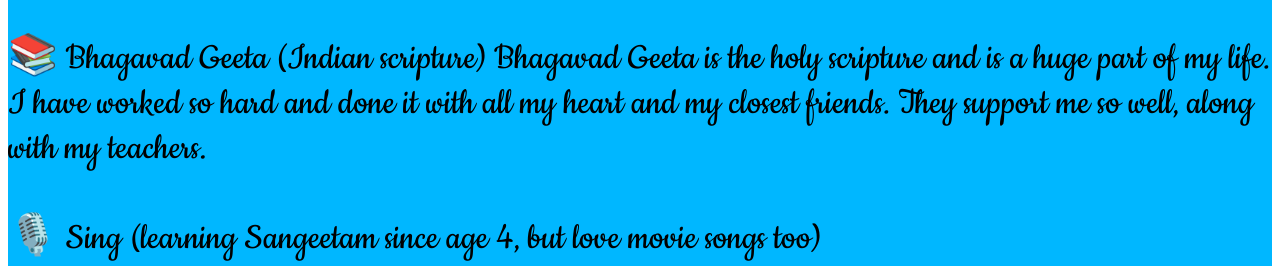
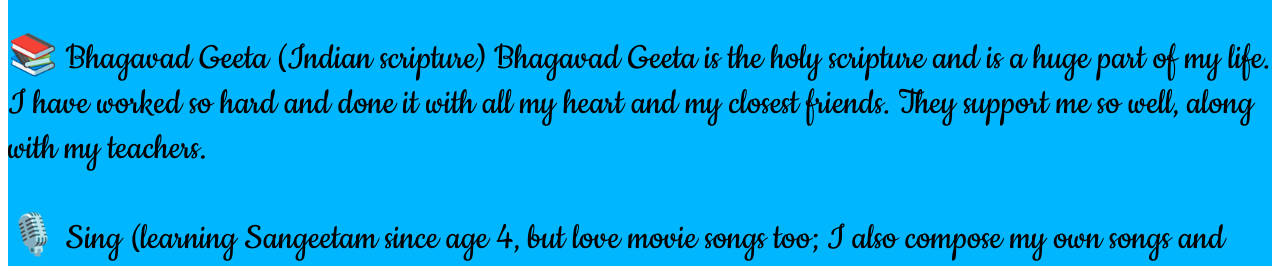
Before and after one commit to manyada/Portfolio, a plain HTML site: page Hobby.html in a window 1280 px wide. Shown: the part 530-796 px from the top of the page. Drawn offline with Linux system fonts and the light colour scheme.

Commit message:
Update Hobby.html

```diff
--- a/Hobby.html
+++ b/Hobby.html
@@ -52,7 +52,7 @@
                 I have worked
                 so hard and done it with all my heart and my closest friends. They support me so well, along with my
                 teachers. </p>
-            <p> 🎙️ Sing (learning Sangeetam since age 4, but love movie songs too)</p>
+            <p> 🎙️ Sing (learning Sangeetam since age 4, but love movie songs too; I also compose my own songs and tunes! I also am a self-taught keyboardist and I play the violin!)</p>
             <p> 📷 Take photos</p>
             <p> 📚 Read and write stories, compose songs and write poetry (especially being creative)</p>
             <p> 🎞️ Watch movies (especially Telugu)</p>
```
